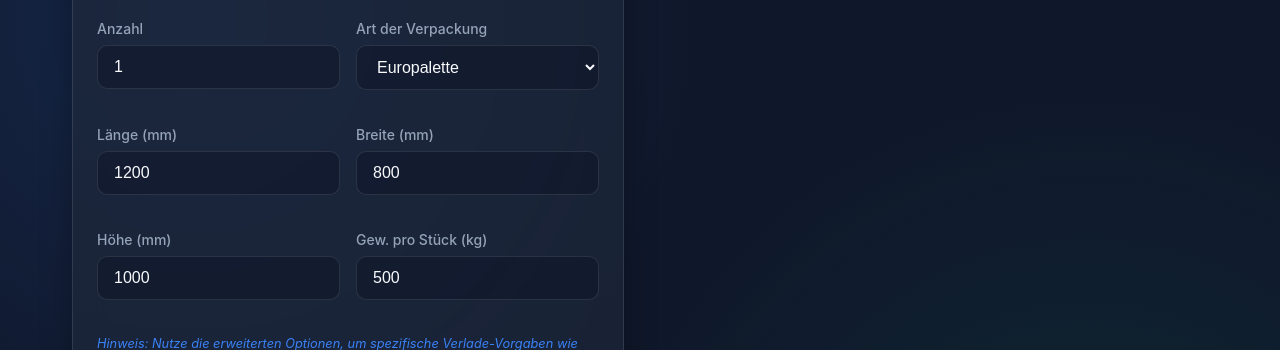
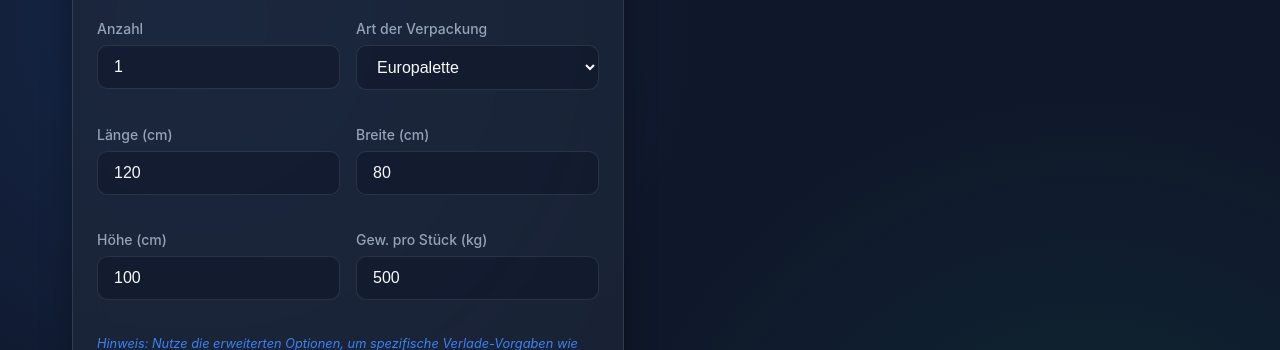
Before and after one commit to WIL-AI/container-rechner, a React (Vite) app: page / in a window 1280 px wide. Shown: the part 900-1250 px from the top of the page. Built offline with nearby package versions, Linux system fonts and the light colour scheme.

Commit message:
feat: change dimension inputs to cm

```diff
--- a/src/App.tsx
+++ b/src/App.tsx
@@ -85,7 +85,13 @@ export default function App() {
     const name = target.name;
     const type = target.type;
     const value = type === 'checkbox' ? target.checked : target.value;
-    setForm(prev => ({ ...prev, [name]: type === 'number' ? Number(value) : value }));
+    setForm(prev => {
+      let finalVal: string | number | boolean = type === 'number' ? Number(value) : value;
+      if (type === 'number' && (name === 'length' || name === 'width' || name === 'height')) {
+        finalVal = Math.round(Number(value) * 10);
+      }
+      return { ...prev, [name]: finalVal };
+    });
   };
 
   const submitPacklistItem = (e: React.FormEvent) => {
@@ -118,7 +124,7 @@ export default function App() {
       <tr>
         <td style="border: 1px solid #ddd; padding: 8px;">#${it.loadingOrder}</td>
         <td style="border: 1px solid #ddd; padding: 8px;">${it.item.contentDesc || it.item.packaging}</td>
-        <td style="border: 1px solid #ddd; padding: 8px;">${it.l} x ${it.w} x ${it.h} mm</td>
+        <td style="border: 1px solid #ddd; padding: 8px;">${it.l / 10} x ${it.w / 10} x ${it.h / 10} cm</td>
         <td style="border: 1px solid #ddd; padding: 8px;">${it.item.weight} kg</td>
         <td style="border: 1px solid #ddd; padding: 8px;">${formatPosition(it.x, it.y, it.z, pc.container.width, pc.container.length)}</td>
       </tr>
@@ -156,7 +162,7 @@ export default function App() {
               <p><strong>${t.printEditorLabel}:</strong> ${projectEditor || '-'}</p>
             </div>
             <div>
-              <p><strong>${t.printContainerInfo}:</strong> ${pc.container.name} (${pc.container.length}x${pc.container.width}x${pc.container.height} mm)</p>
+              <p><strong>${t.printContainerInfo}:</strong> ${pc.container.name} (${pc.container.length / 10}x${pc.container.width / 10}x${pc.container.height / 10} cm)</p>
             </div>
           </div>
 
@@ -363,16 +369,16 @@ export default function App() {
 
               <div className="input-group">
                 <label className="input-label">{t.lengthLabel}</label>
-                <input type="number" name="length" value={form.length || ''} onChange={handleInputChange} className="input-field" min="1" required />
+                <input type="number" name="length" value={form.length ? form.length / 10 : ''} onChange={handleInputChange} className="input-field" min="1" step="0.1" required />
               </div>
               <div className="input-group">
                 <label className="input-label">{t.widthLabel}</label>
-                <input type="number" name="width" value={form.width || ''} onChange={handleInputChange} className="input-field" min="1" required />
+                <input type="number" name="width" value={form.width ? form.width / 10 : ''} onChange={handleInputChange} className="input-field" min="1" step="0.1" required />
               </div>
 
               <div className="input-group">
                 <label className="input-label">{t.heightLabel}</label>
-                <input type="number" name="height" value={form.height || ''} onChange={handleInputChange} className="input-field" min="1" required />
+                <input type="number" name="height" value={form.height ? form.height / 10 : ''} onChange={handleInputChange} className="input-field" min="1" step="0.1" required />
               </div>
               <div className="input-group">
                 <label className="input-label">{t.weightLabel}</label>
@@ -502,7 +508,7 @@ export default function App() {
                         <div>
                           <div style={{ fontWeight: 'bold' }}>{item.quantity}x {item.contentDesc || item.packaging}</div>
                           <div style={{ fontSize: '0.85rem', color: 'var(--text-secondary)' }}>
-                            {item.length}x{item.width}x{item.height} mm, {item.weight} kg
+                            {item.length / 10}x{item.width / 10}x{item.height / 10} cm, {item.weight} kg
                             {item.needsCraning && <span style={{ color: 'var(--danger)', marginLeft: '8px' }}>[Kran]</span>}
                           </div>
                         </div>
--- a/src/lib/excelImporter.ts
+++ b/src/lib/excelImporter.ts
@@ -33,13 +33,16 @@ export async function parseExcelFile(file: File): Promise<PacklistItem[]> {
           const contentDesc = String(row[1] || 'Importiertes Stück').trim();
 
           // Column 3 (index 2): Länge
-          const length = Number(row[2]) || 0;
+          const rawLen = String(row[2] || '0').replace(',', '.');
+          const length = Math.round((Number(rawLen) || 0) * 10);
 
           // Column 4 (index 3): Breite
-          const width = Number(row[3]) || 0;
+          const rawWid = String(row[3] || '0').replace(',', '.');
+          const width = Math.round((Number(rawWid) || 0) * 10);
 
           // Column 5 (index 4): Höhe
-          const height = Number(row[4]) || 0;
+          const rawHei = String(row[4] || '0').replace(',', '.');
+          const height = Math.round((Number(rawHei) || 0) * 10);
 
           // Column 6 (index 5): Verpackung
           const rawPackaging = String(row[5] || '').trim();
--- a/src/lib/translations.ts
+++ b/src/lib/translations.ts
@@ -21,9 +21,9 @@ export const translations = {
     contentDescPlaceholder: 'z.B. Maschinenteile',
     quantityLabel: 'Anzahl',
     packagingLabel: 'Art der Verpackung',
-    lengthLabel: 'Länge (mm)',
-    widthLabel: 'Breite (mm)',
-    heightLabel: 'Höhe (mm)',
+    lengthLabel: 'Länge (cm)',
+    widthLabel: 'Breite (cm)',
+    heightLabel: 'Höhe (cm)',
     weightLabel: 'Gew. pro Stück (kg)',
 
     advancedInfoText: 'Hinweis: Nutze die erweiterten Optionen, um spezifische Verlade-Vorgaben wie Stapelbarkeit oder Kranverladung zu definieren.',
@@ -137,9 +137,9 @@ export const translations = {
     contentDescPlaceholder: 'e.g. Machine parts',
     quantityLabel: 'Quantity',
     packagingLabel: 'Packaging Type',
-    lengthLabel: 'Length (mm)',
-    widthLabel: 'Width (mm)',
-    heightLabel: 'Height (mm)',
+    lengthLabel: 'Length (cm)',
+    widthLabel: 'Width (cm)',
+    heightLabel: 'Height (cm)',
     weightLabel: 'Weight per piece (kg)',
 
     advancedInfoText: 'Note: Use advanced options to define specific loading requirements like stackability or crane loading.',
```
